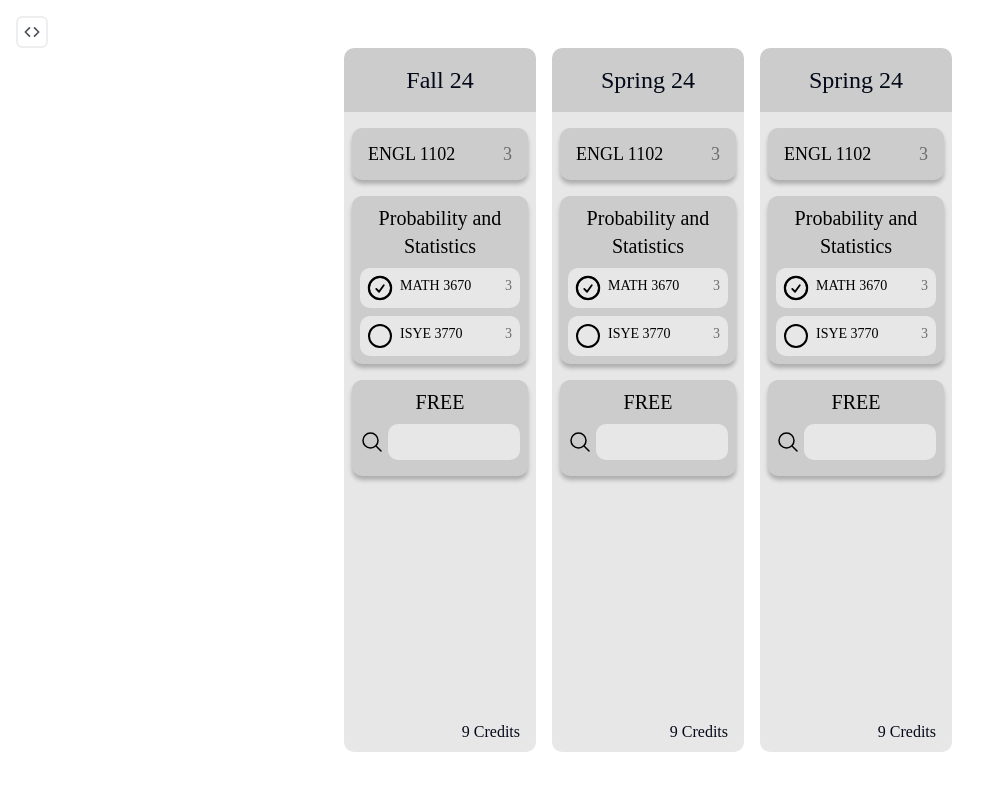
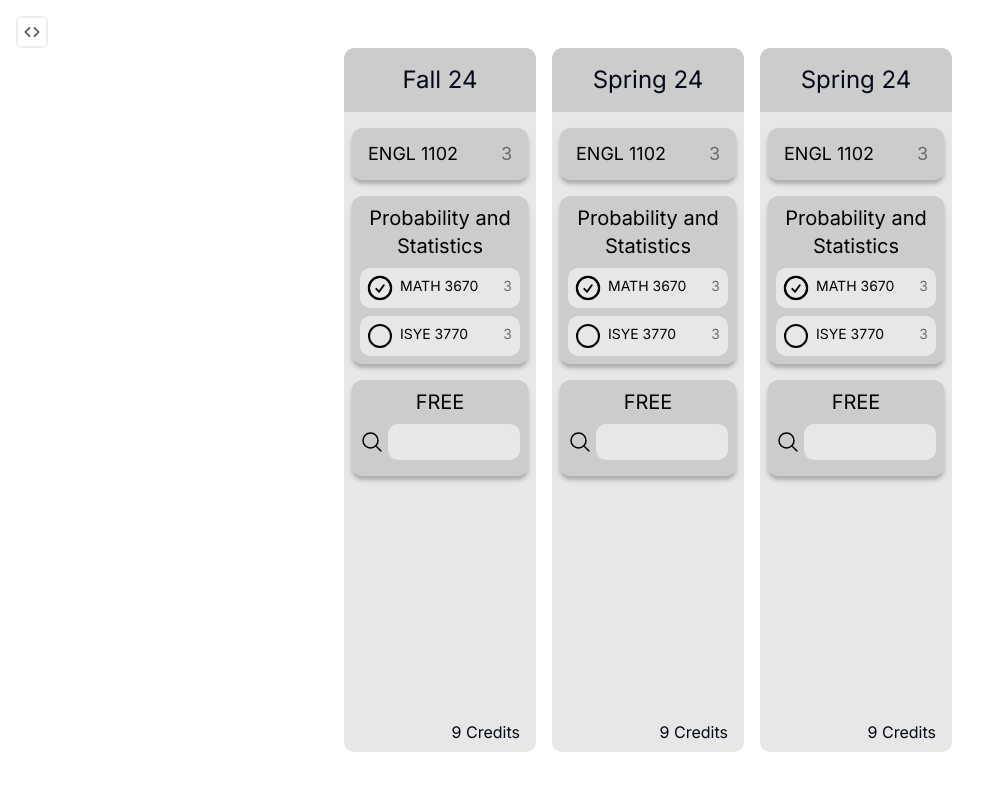
Before and after one commit to BitsOfHacking/tech-track, a Next.js app: page / in a window 1280 px wide. Shown: the top 790 px of the page, without its empty margins (0-999 px from the left). Built offline with nearby package versions, Linux system fonts and the light colour scheme.

Commit message:
Fit fonts not being rendered

```diff
--- a/src/pages/_app.tsx
+++ b/src/pages/_app.tsx
@@ -1,17 +1,11 @@
 import "@/styles/globals.css";
 import type { AppProps } from "next/app";
 
-import { Inter as FontSans } from "next/font/google"
-import { cn } from "@/lib/utils"
-const fontSans = FontSans({
-  subsets: ["latin"],
-  variable: "--font-sans",
-})
-
 export default function App({ Component, pageProps }: AppProps) {
-  return <Component className={cn(
-          "min-h-screen bg-background font-sans antialiased",
-          fontSans.variable
-        )}
-    {...pageProps} />;
+  return (
+    <Component
+      className={"min-h-screen bg-background font-sans antialiased"}
+      {...pageProps}
+    />
+  );
 }
--- a/src/pages/index.tsx
+++ b/src/pages/index.tsx
@@ -3,6 +3,14 @@ import Course from "@/components/Course";
 import Semester from "@/components/Semester";
 import { category } from "@/types/courseTypes";
 import Sidebar from "@/components/Sidebar";
+
+import { Inter as FontSans } from "next/font/google";
+import { cn } from "@/lib/utils";
+
+const fontSans = FontSans({
+  subsets: ["latin"],
+  variable: "--font-sans",
+});
 
 export default function Home() {
   const probability: category = {
@@ -13,14 +21,14 @@ export default function Home() {
         number: "MATH 3670",
         name: "Statistics and Applns",
         credits: 3,
-        completed: false
+        completed: false,
       },
       {
         number: "ISYE 3770",
         name: "Statistics and Applications",
         credits: 3,
-        completed: true
-      }
+        completed: true,
+      },
     ],
     selectedCourse: 0,
   };
@@ -32,7 +40,7 @@ export default function Home() {
         number: "ENGL 1102",
         name: "English Composition 2",
         credits: 3,
-        completed: true
+        completed: true,
       },
     ],
     selectedCourse: 0,
@@ -46,18 +54,19 @@ export default function Home() {
         number: "FREE",
         name: "Free Elective",
         credits: -1,
-        completed: false
-      }
+        completed: false,
+      },
     ],
     selectedCourse: -1,
     freeElective: true,
   };
 
-  const courses: category[] = [ english, probability, free ];
+  const courses: category[] = [english, probability, free];
 
   return (
-    // <div className={`flex min-h-screen flex-col items-center justify-between p-24`} >
-    <div className="flex h-screen bg-background gap-4 justify-center items-center">
+    <div
+      className={`${fontSans.variable} flex h-screen bg-background gap-4 justify-center items-center font-sans`}
+    >
       <Sidebar courses={courses} />
       <Semester title={"Fall 24"} courses={courses} />
       <Semester title={"Spring 24"} courses={courses} />
```
